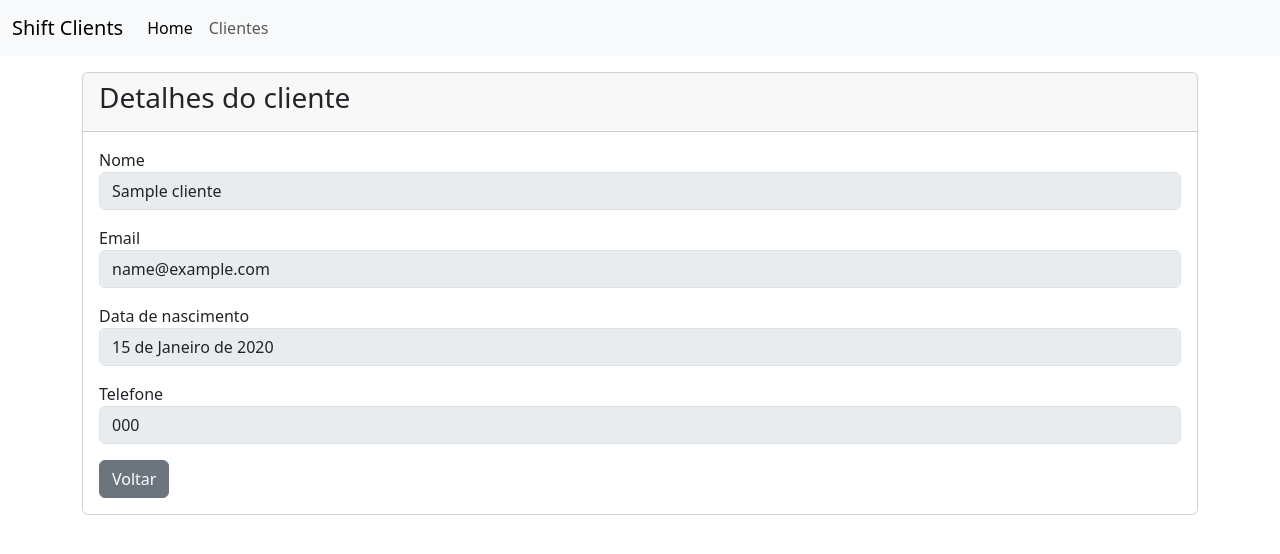
After one commit to jonilsonds9/django-end-to-end, a Django app: page /detalhes/1 in a window 1280 px wide. The commit adds this page. Shown: the top 554 px of the page. Run offline with Django 5.2, Linux system fonts and the light colour scheme; tables that the repository leaves empty hold one stand-in row (values such as "Sample post"); some libraries are stand-ins or nearby versions.

Commit message:
Criação do projeto e listagem de clientes completa

```diff
--- a/clientes/models.py
+++ b/clientes/models.py
@@ -1,4 +1,5 @@
 from django.db import models
+from django.urls import reverse
 
 
 class Cliente(models.Model):
@@ -9,3 +10,6 @@ class Cliente(models.Model):
 
     def __str__(self) -> str:
         return f'{self.nome}, {self.email}, {self.data_de_nascimento}, {self.telefone}'
+
+    def get_absolute_url(self):
+        return reverse('detalhes', kwargs={'cliente_id': self.pk})
--- /dev/null
+++ b/clientes/templates/detalhes.html
@@ -0,0 +1,34 @@
+{% extends "base_template.html" %}
+
+{% block content %}
+
+<div class="card mt-3">
+  <div class="card-header">
+    <h3>Detalhes do cliente</h3>
+  </div>
+  <div class="card-body">
+    <div class="mb-3">
+      <label>Nome</label>
+      <input type="text" class="form-control" value="{{ cliente.nome }}" disabled>
+    </div>
+
+    <div class="mb-3">
+      <label>Email</label>
+      <input type="text" class="form-control" value="{{ cliente.email }}" disabled>
+    </div>
+
+    <div class="mb-3">
+      <label>Data de nascimento</label>
+      <input type="text" class="form-control" value="{{ cliente.data_de_nascimento }}" disabled>
+    </div>
+
+    <div class="mb-3">
+      <label>Telefone</label>
+      <input type="text" class="form-control" value="{{ cliente.telefone }}" disabled>
+    </div>
+
+    <a href="{% url 'listar' %}" class="btn btn-secondary">Voltar</a>
+  </div>
+</div>
+
+{% endblock %}
--- a/clientes/urls.py
+++ b/clientes/urls.py
@@ -4,5 +4,7 @@ from . import views
 
 urlpatterns = [
     path('', views.index, name='index'),
-    path('lista', views.listar, name='listar')
+    path('lista', views.listar, name='listar'),
+    path('detalhes/<int:cliente_id>', views.detalhes, name='detalhes'),
+    path('cadastro', views.cadastrar, name='cadastrar'),
 ]
--- a/clientes/views.py
+++ b/clientes/views.py
@@ -1,7 +1,8 @@
 from django.http import HttpResponse
 from django.template import loader
-from django.shortcuts import render
+from django.shortcuts import render, get_object_or_404, redirect
 from .models import Cliente
+from .forms import ClienteForm
 
 
 def index(request):
@@ -13,3 +14,21 @@ def listar(request):
     clientes = Cliente.objects.all()
     context = {'clientes': clientes}
     return render(request, 'lista.html', context=context)
+
+
+def detalhes(request, cliente_id):
+    cliente = get_object_or_404(Cliente, pk=cliente_id)
+    context = {'cliente': cliente}
+    return render(request, 'detalhes.html', context=context)
+
+
+def cadastrar(request):
+    if request.method == 'POST':
+        form = ClienteForm(request.POST)
+        if form.is_valid():
+            form.save()
+            return redirect('listar')
+    else:
+        form = ClienteForm()
+
+    return render(request, 'cadastro.html', {'form': form})
--- a/setup/settings.py
+++ b/setup/settings.py
@@ -114,7 +114,7 @@ AUTH_PASSWORD_VALIDATORS = [
 # Internationalization
 # https://docs.djangoproject.com/en/4.2/topics/i18n/
 
-LANGUAGE_CODE = 'en-us'
+LANGUAGE_CODE = 'pt-br'
 
 TIME_ZONE = 'UTC'
 
@@ -132,3 +132,5 @@ STATIC_URL = 'static/'
 # https://docs.djangoproject.com/en/4.2/ref/settings/#default-auto-field
 
 DEFAULT_AUTO_FIELD = 'django.db.models.BigAutoField'
+
+USE_I10N = False
```
Also changed, not shown: clientes/forms.py (added, +12 -0 lines), clientes/templates/cadastro.html (added, +23 -0 lines), clientes/templates/lista.html (+13 -6 lines).
